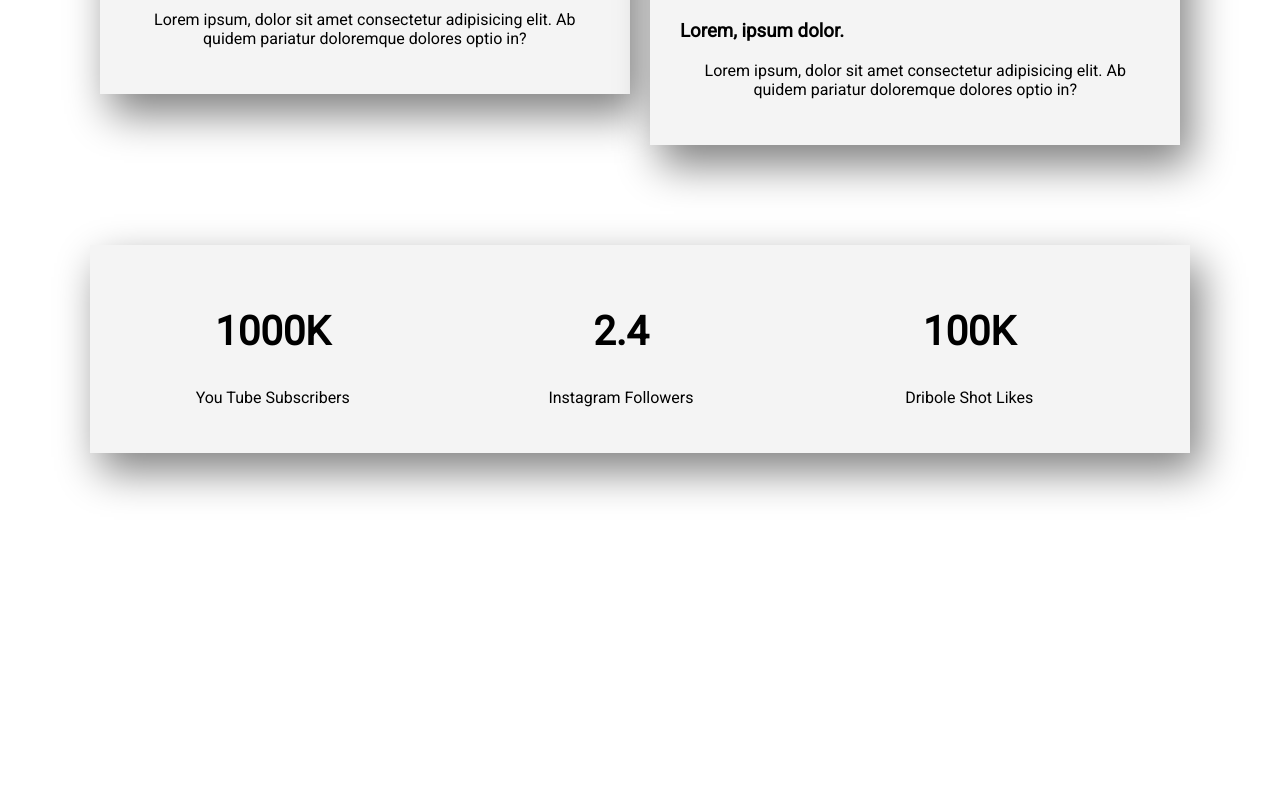
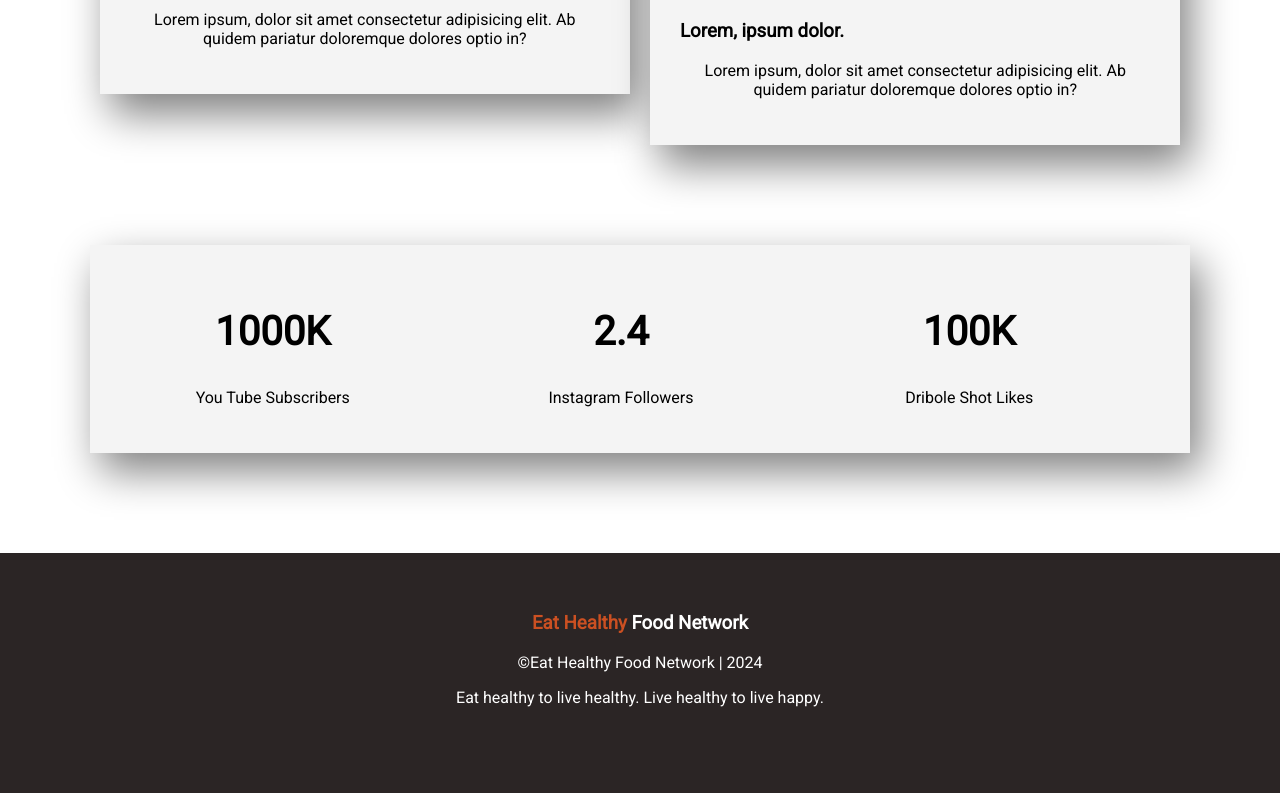
Before and after one commit to Shah-Md-Jihan/eat-healthy, a plain HTML site: page index.html in a window 1280 px wide. Shown: the part 2224-3017 px from the top of the page. Before the commit the page ends 2777 px from the top, so only its background shows below. Drawn offline with Linux system fonts and the light colour scheme.

Commit message:
footer added

```diff
--- a/index.html
+++ b/index.html
@@ -111,6 +111,12 @@
             <p>Dribole Shot Likes</p>
         </div>
     </section>
+
+    <footer class="footer">
+        <h3><span class="spl-text">Eat Healthy</span> Food Network</h3>
+        <p>&copy;Eat Healthy Food Network | 2024</p>
+        <p>Eat healthy to live healthy. Live healthy to live happy.</p>
+    </footer>
 </body>
 
 </html>
--- a/style.css
+++ b/style.css
@@ -141,3 +141,19 @@ p {
     font-weight: 700;
     font-size: 40px;
 }
+
+.footer {
+    background-color: #2b2525;
+    min-height: 200px;
+    padding-top: 40px;
+}
+
+.footer h3 {
+    text-align: center;
+    color: #fff;
+}
+
+.footer p {
+    text-align: center;
+    color: #fff;
+}
```
